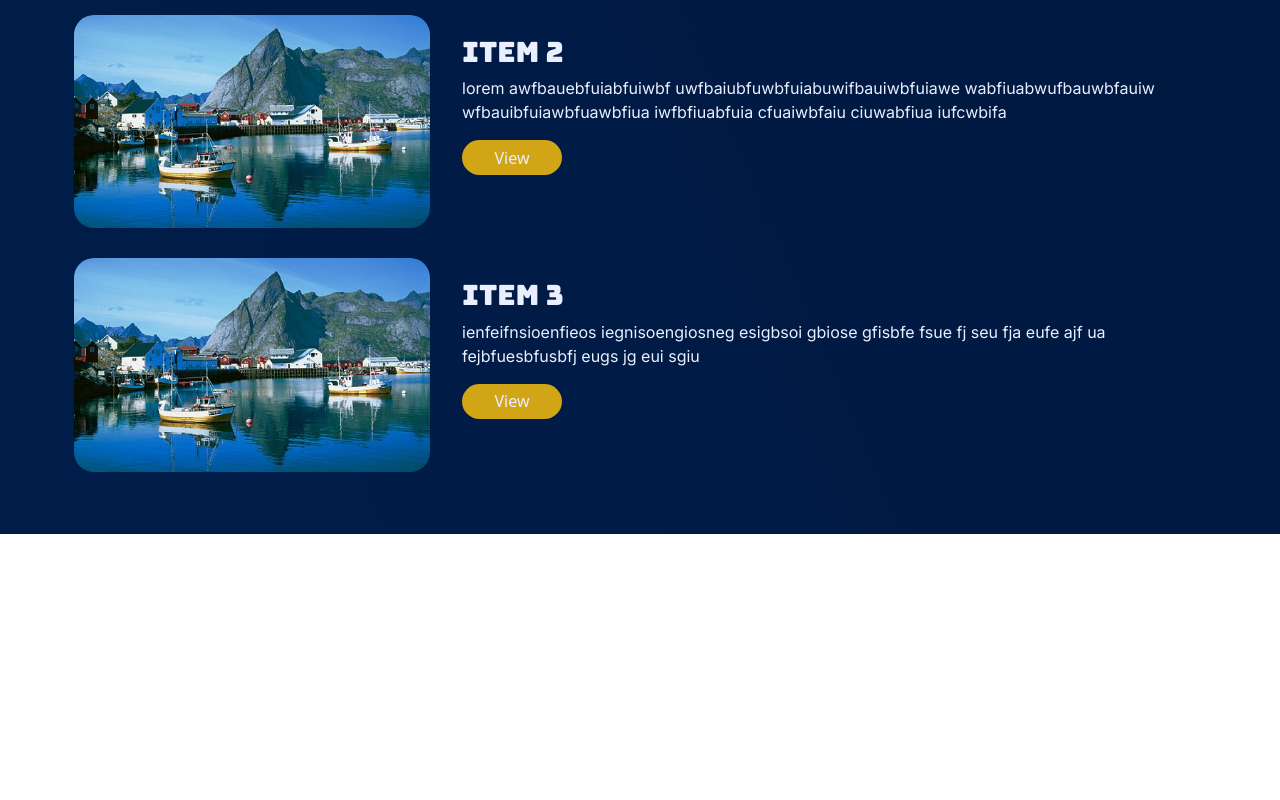
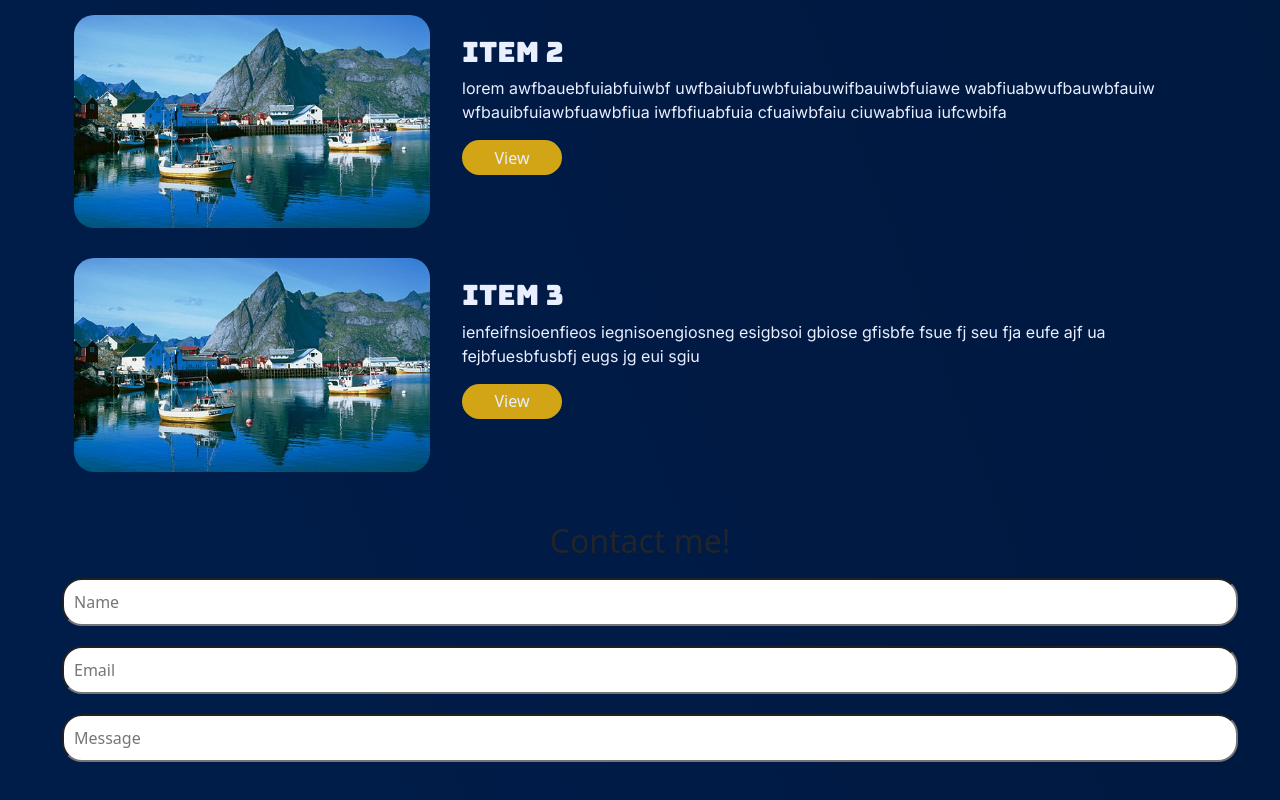
Before and after one commit to Dylanos03/Portfolio2023, a React (Vite) app in the folder portfolio2023/: page / in a window 1280 px wide. Shown: the part 2511-3311 px from the top of the page. Before the commit the page ends 3045 px from the top, so only its background shows below. Built offline with nearby package versions, Linux system fonts and the light colour scheme.

Commit message:
Added contact

```diff
--- a/portfolio2023/index.html
+++ b/portfolio2023/index.html
@@ -4,7 +4,7 @@
     <meta charset="UTF-8" />
 
     <meta name="viewport" content="width=device-width, initial-scale=1.0" />
-    <title>Vite + React</title>
+    <title>Dylan O'Sullivan</title>
     <link
       href="https://cdn.jsdelivr.net/npm/bootstrap@5.3.0-alpha3/dist/css/bootstrap.min.css"
       rel="stylesheet"
--- a/portfolio2023/src/App.jsx
+++ b/portfolio2023/src/App.jsx
@@ -1,5 +1,12 @@
 import { useState } from "react";
-import { Header, Hero, About, Skills, Portfolio } from "./Components/Index.js";
+import {
+  Header,
+  Hero,
+  About,
+  Skills,
+  Portfolio,
+  Contact,
+} from "./Components/Index.js";
 
 import "./App.css";
 
@@ -12,6 +19,7 @@ function App() {
         <About />
         <Skills />
         <Portfolio />
+        <Contact />
       </div>
     </>
   );
--- a/portfolio2023/src/Components/Contact/Contact.css
+++ b/portfolio2023/src/Components/Contact/Contact.css
@@ -0,0 +1,9 @@
+.ContactForm {
+  padding: 20px;
+}
+
+.ContactForm input {
+  padding: 10px;
+  margin: 10px;
+  border-radius: 20px;
+}
--- a/portfolio2023/src/Components/Contact/Contact.jsx
+++ b/portfolio2023/src/Components/Contact/Contact.jsx
@@ -0,0 +1,15 @@
+import React from "react";
+import "./Contact.css";
+
+function Contact() {
+  return (
+    <div className="ContactForm">
+      <h2>Contact me!</h2>
+      <input type="text" placeholder="Name" className="col-12" />
+      <input type="text" placeholder="Email" className="col-12" />
+      <input type="text" placeholder="Message" className="col-12" />
+    </div>
+  );
+}
+
+export default Contact;
--- a/portfolio2023/src/Components/Index.js
+++ b/portfolio2023/src/Components/Index.js
@@ -3,3 +3,4 @@ export { default as Hero } from "./Hero/Hero.jsx";
 export { default as About } from "./About/About.jsx";
 export { default as Skills } from "./Skills/Skills.jsx";
 export { default as Portfolio } from "./Portfolio/Portfolio.jsx";
+export { default as Contact } from "./Contact/Contact.jsx";
```
